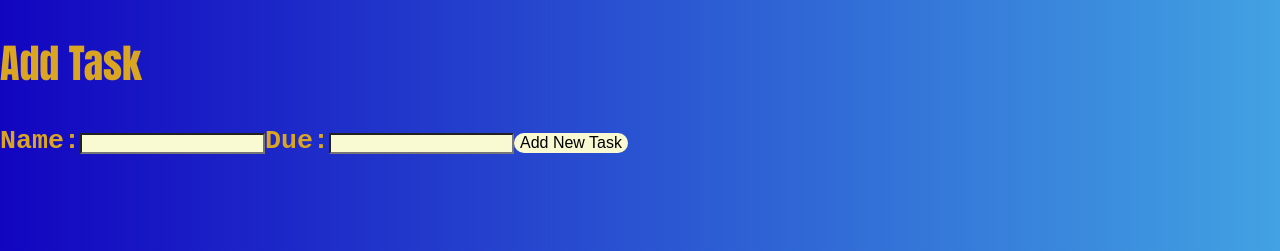
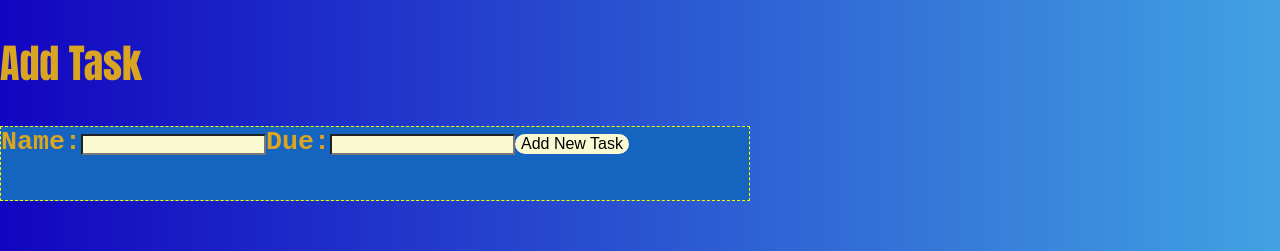
Before and after one commit to driftpvp/weekend-sql-to-do-react, a React (Create React App) app: page / in a window 1280 px wide. Shown: the top 251 px of the page. Built offline with nearby package versions, Linux system fonts and the light colour scheme; no server answers.

Commit message:
material ui box play around

```diff
--- a/package.json
+++ b/package.json
@@ -4,6 +4,11 @@
   "private": true,
   "proxy": "http://localhost:5001",
   "dependencies": {
+    "@emotion/react": "^11.11.1",
+    "@emotion/styled": "^11.11.0",
+    "@fontsource/roboto": "^5.0.8",
+    "@mui/icons-material": "^5.14.6",
+    "@mui/material": "^5.14.6",
     "axios": "^0.19.2",
     "pg": "^8.2.1",
     "react": "^18.2.0",
--- a/src/components/App/App.jsx
+++ b/src/components/App/App.jsx
@@ -1,5 +1,10 @@
 import {useEffect, useState} from 'react';
 import axios from 'axios';
+
+//Material styling
+import Button from '@mui/material/Button';
+import Box from '@mui/material/Box';
+//import { Search, Call } from '@mui/icons-material';
 
 import './App.css'
 
@@ -65,6 +70,19 @@ function App () {
   return (
     <div className='App'>
       <h2>Add Task</h2>
+      <Box
+      sx={{
+        width: 750,
+        height: 75,
+        border: '1px dashed yellow',
+        backgroundColor: 'primary.dark',
+        '&:hover': {
+          backgroundColor: 'primary.main',
+          opacity: [0.9, 0.8, 0.7],
+        },
+      }}
+      >
+
       <form onSubmit={handleSubmit}>
         <label>Name:</label>
         <input onChange={ (event) => setNewToDoName(event.target.value) }
@@ -74,6 +92,7 @@ function App () {
           value={newToDoDue}/>
         <button type="submit">Add New Task</button>
       </form>
+      </Box>
       <br></br>
       <br></br>
       <h2>All Tasks</h2>
```
Also changed, not shown: 1 other file (tests, documents, lock files or other folders).
